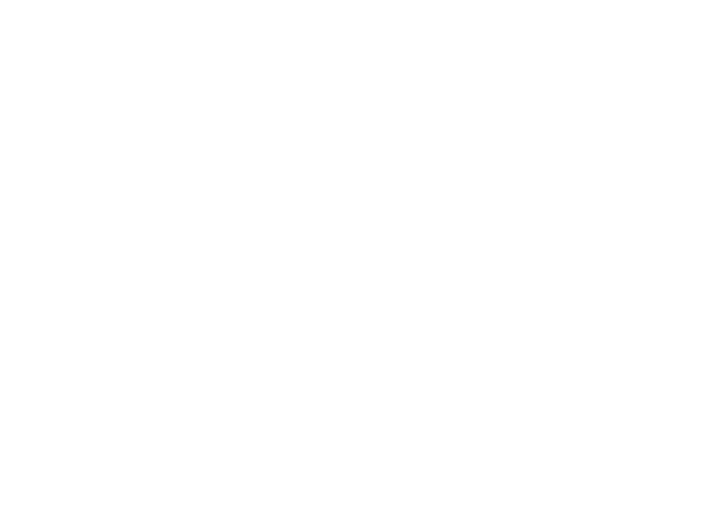
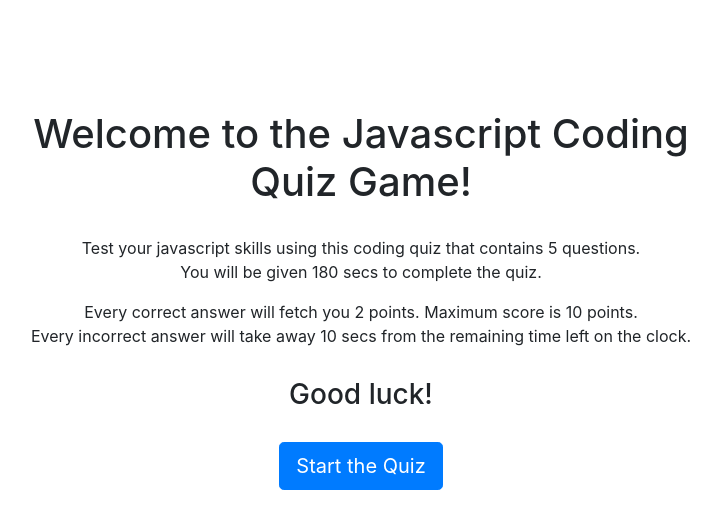
Before and after one commit to JesalDM/code-quiz, a plain HTML site: page index.html in a window 1280 px wide. Shown: the whole page, without its empty margins (279-996 px from the left). Drawn offline with nearby package versions, Linux system fonts and the light colour scheme.

Commit message:
Created container and added content to the main welcome page, and styled it

```diff
--- a/Assets/styles.css
+++ b/Assets/styles.css
@@ -0,0 +1,9 @@
+.container{
+    text-align: center;
+    margin: 80px auto;
+    width: 60%;
+   }
+
+   h1, h3{
+    margin: 30px;
+   }
--- a/index.html
+++ b/index.html
@@ -18,17 +18,36 @@
 </head>
 <body>
     <!--Main welcome Page-->
-        <!--Div for top bar that links to Highscores and displays time left and score-->
-        <!--Div for header, rules and start button-->
+        <!--Header that links to Highscores and displays time-left and score-->
 
-    <!--Questions page-->
+
+    <!--Used container and grid system for making the page responsive-->
+    <div class = "container">
+         <!--Div for welcome message, rules of the quiz game, and start button-->
+        <div class="row welcome" id = "welcome-pg">
+            <div class="col-12">
+                <h1> Welcome to the Javascript Coding Quiz Game!</h1>
+                <p> Test your javascript skills using this coding quiz that contains 5 questions. <br>
+                    You will be given 180 secs to complete the quiz. </p>
+                <p> Every correct answer will fetch you 2 points. Maximum score is 10 points. <br>
+                    Every incorrect answer will take away 10 secs from the remaining time left on the clock.</p>
+                <h3> Good luck!</h3>
+                <!--Used Bootstrap button classes-->
+                <button class= "btn btn-primary btn-lg" id="start"> Start the Quiz</button>
+            </div>
+        </div>
+
+     <!--Questions page-->
         <!-- Div for question -->
         <!-- Div for multi-choice options -->
         <!-- Div to display the answer is correct or incorrect -->
 
-    <!--Final score and Enter initials Page-->
-       <!--Div for displaying the final score and submitting the initials-->
-       <!--Use Bootstrap modal for displaying the highscores-->
+     <!--Final score and Enter initials Page-->
+        <!--Div for displaying the final score and submitting the initials-->
+
+    </div>
+
+     <!--Use Bootstrap modal for displaying the highscores-->
 
 
     <!-- Linking javascript -->
```
